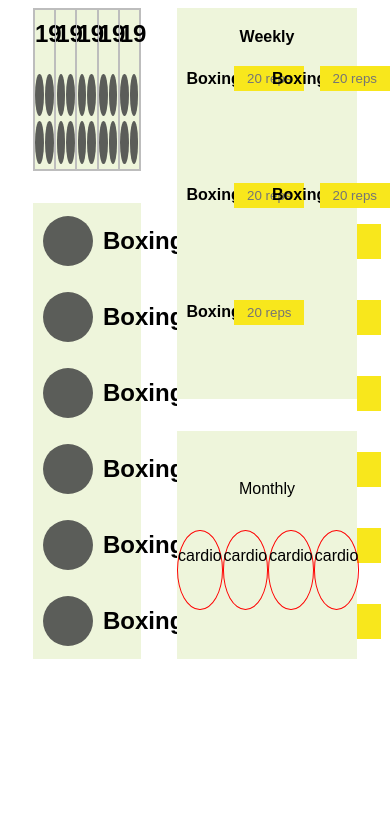
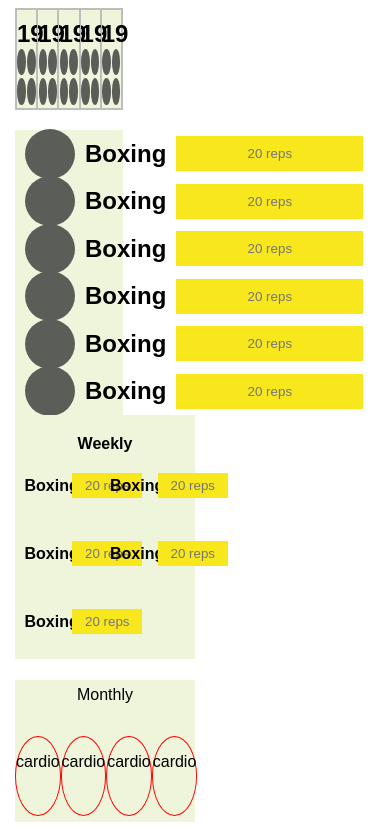
Before and after one commit to kristing40/MyFitnessTracker, a plain HTML site: page index.html in a window 390 px wide. Shown: the part 77-914 px from the top of the page. Drawn offline with Linux system fonts and the light colour scheme.

Commit message:
add media query

```diff
--- a/styles.css
+++ b/styles.css
@@ -253,3 +253,9 @@ main {
   border: 1px solid red;
   text-align: center;
 }
+
+@media screen and (max-width: 600px) {
+  main {
+    flex-direction: column;
+  }
+}
```
